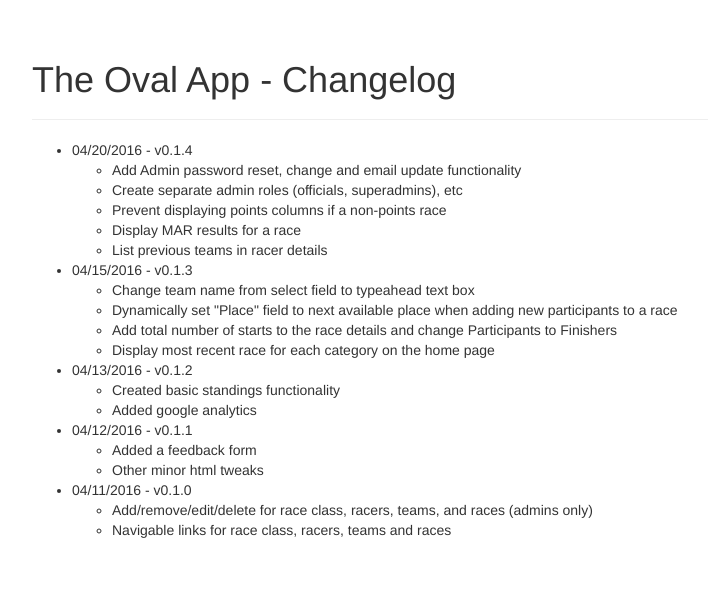
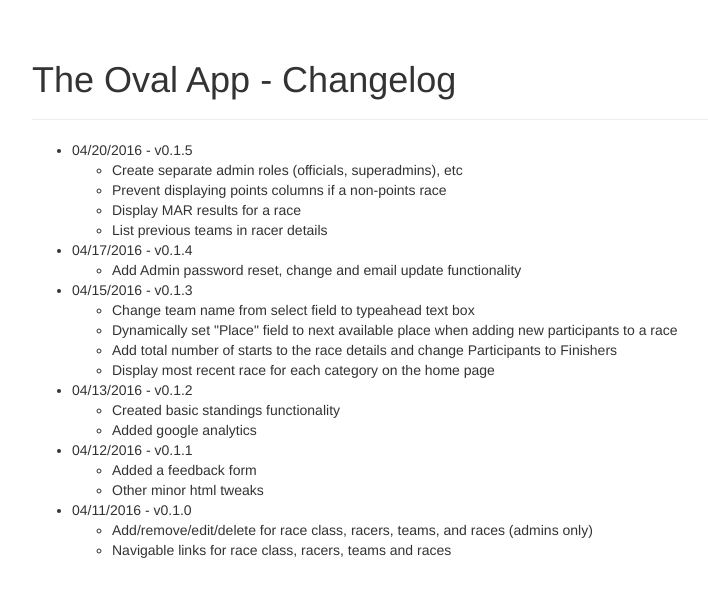
Before and after one commit to jyundt/oval, a Flask app: page /changelog in a window 1280 px wide. Shown: the part 52-649 px from the top of the page, without its empty margins (38-746 px from the left). Run offline with Flask 2, Linux system fonts and the light colour scheme; some libraries are stand-ins or nearby versions.

Commit message:
bump to v0.1.5

```diff
--- a/app/templates/changelog.html
+++ b/app/templates/changelog.html
@@ -7,13 +7,16 @@
     <h1>The Oval App - Changelog</h1>
 </div>
 <ul>
-<li> 04/20/2016 - v0.1.4</li>
+<li> 04/20/2016 - v0.1.5</li>
   <ul>
-    <li>Add Admin password reset, change and email update functionality</li>
     <li>Create separate admin roles (officials, superadmins), etc</li>
     <li>Prevent displaying points columns if a non-points race</li>
     <li>Display MAR results for a race</li>
     <li>List previous teams in racer details</li>
+  </ul>
+<li> 04/17/2016 - v0.1.4</li>
+  <ul>
+    <li>Add Admin password reset, change and email update functionality</li>
   </ul>
 <li> 04/15/2016 - v0.1.3</li>
   <ul>
```
